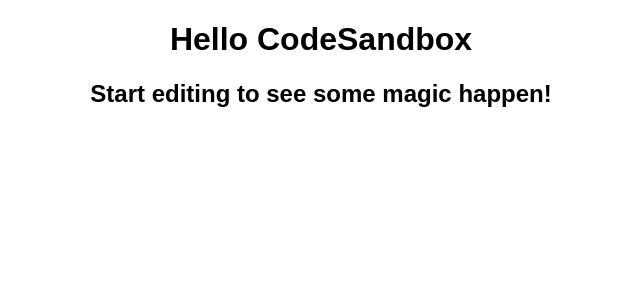
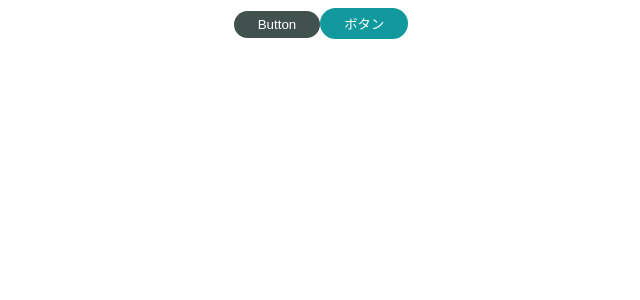
Before and after one commit to Nishimurasyota/React-AtomicDesign, a React (Create React App) app: page / in a window 1280 px wide. Shown: the top 300 px of the page, without its empty margins (319-959 px from the left). Built offline with nearby package versions, Linux system fonts and the light colour scheme.

Commit message:
Add Button_file

```diff
--- a/package.json
+++ b/package.json
@@ -7,7 +7,9 @@
   "dependencies": {
     "react": "17.0.2",
     "react-dom": "17.0.2",
-    "react-scripts": "4.0.0"
+    "react-router-dom": "6.2.1",
+    "react-scripts": "4.0.0",
+    "styled-components": "5.3.3"
   },
   "devDependencies": {
     "@babel/runtime": "7.13.8",
--- a/src/App.jsx
+++ b/src/App.jsx
@@ -1,10 +1,12 @@
+import { PrimaryButton } from "./components/atoms/button/PrimaryButton";
+import { SecondaryButton } from "./components/atoms/button/SecondaryButton";
 import "./styles.css";
 
-export default function App() {
+export const App = () => {
   return (
     <div className="App">
-      <h1>Hello CodeSandbox</h1>
-      <h2>Start editing to see some magic happen!</h2>
+      <PrimaryButton>Button</PrimaryButton>
+      <SecondaryButton>ボタン</SecondaryButton>
     </div>
   );
-}
+};
--- /dev/null
+++ b/src/components/atoms/button/BaseButton.jsx
@@ -0,0 +1,12 @@
+import styled from "styled-components";
+
+export const BaseButton = styled.button`
+  color: white;
+  padding: 6px 24px;
+  border: none;
+  outline: none;
+  border-radius: 9999px;
+  &:hover {
+    cursor: pointer;
+    opacity: 0.8;
+`;
--- /dev/null
+++ b/src/components/atoms/button/PrimaryButton.jsx
@@ -0,0 +1,11 @@
+import styled from "styled-components";
+import { BaseButton } from "./BaseButton";
+
+export const PrimaryButton = (props) => {
+  const { children } = props;
+  return <SButton>{children}</SButton>;
+};
+
+const SButton = styled(BaseButton)`
+  background-color: #40514e;
+`;
--- /dev/null
+++ b/src/components/atoms/button/SecondaryButton.jsx
@@ -0,0 +1,11 @@
+import styled from "styled-components";
+import { BaseButton } from "./BaseButton";
+
+export const SecondaryButton = (props) => {
+  const { children } = props;
+  return <SButton>{children}</SButton>;
+};
+
+const SButton = styled(BaseButton)`
+  background-color: #11999e;
+`;
--- a/src/index.js
+++ b/src/index.js
@@ -1,7 +1,7 @@
 import { StrictMode } from "react";
 import ReactDOM from "react-dom";
 
-import App from "./App";
+import { App } from "./App";
 
 const rootElement = document.getElementById("root");
 ReactDOM.render(
```
